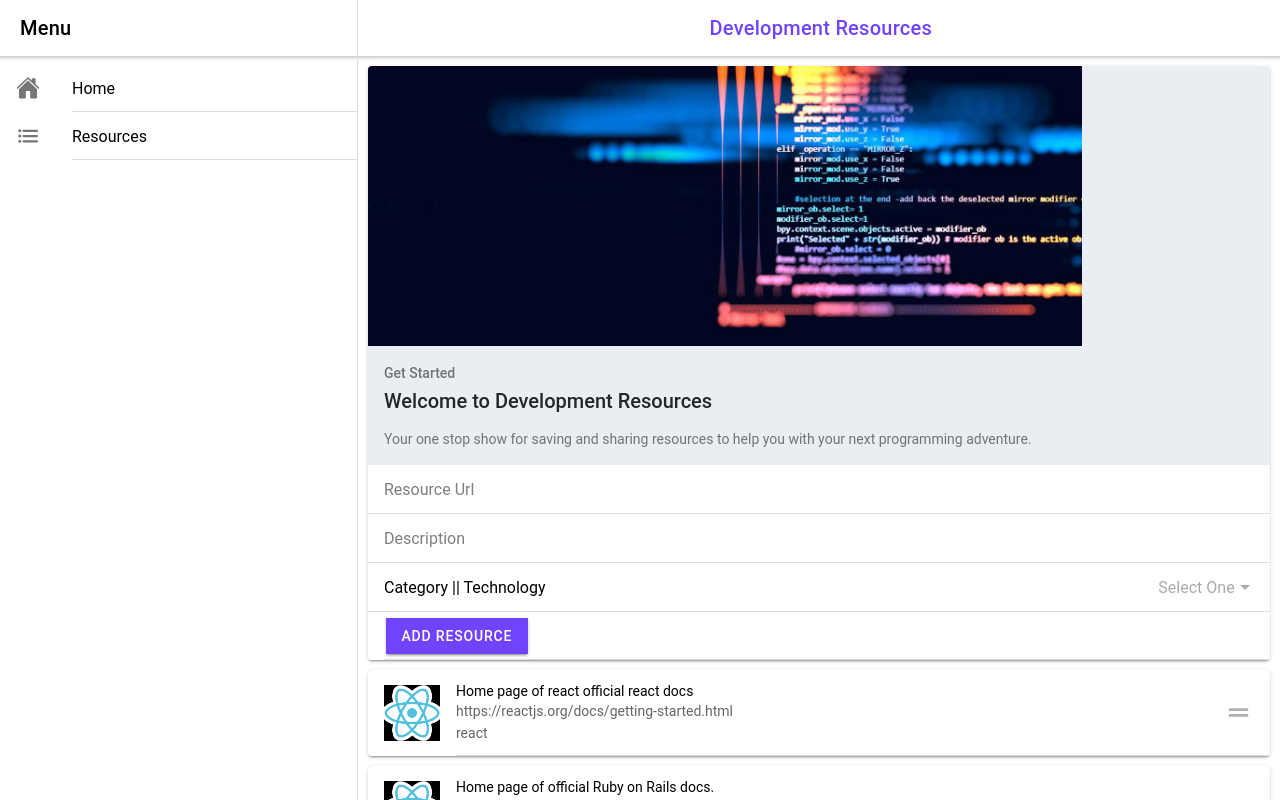
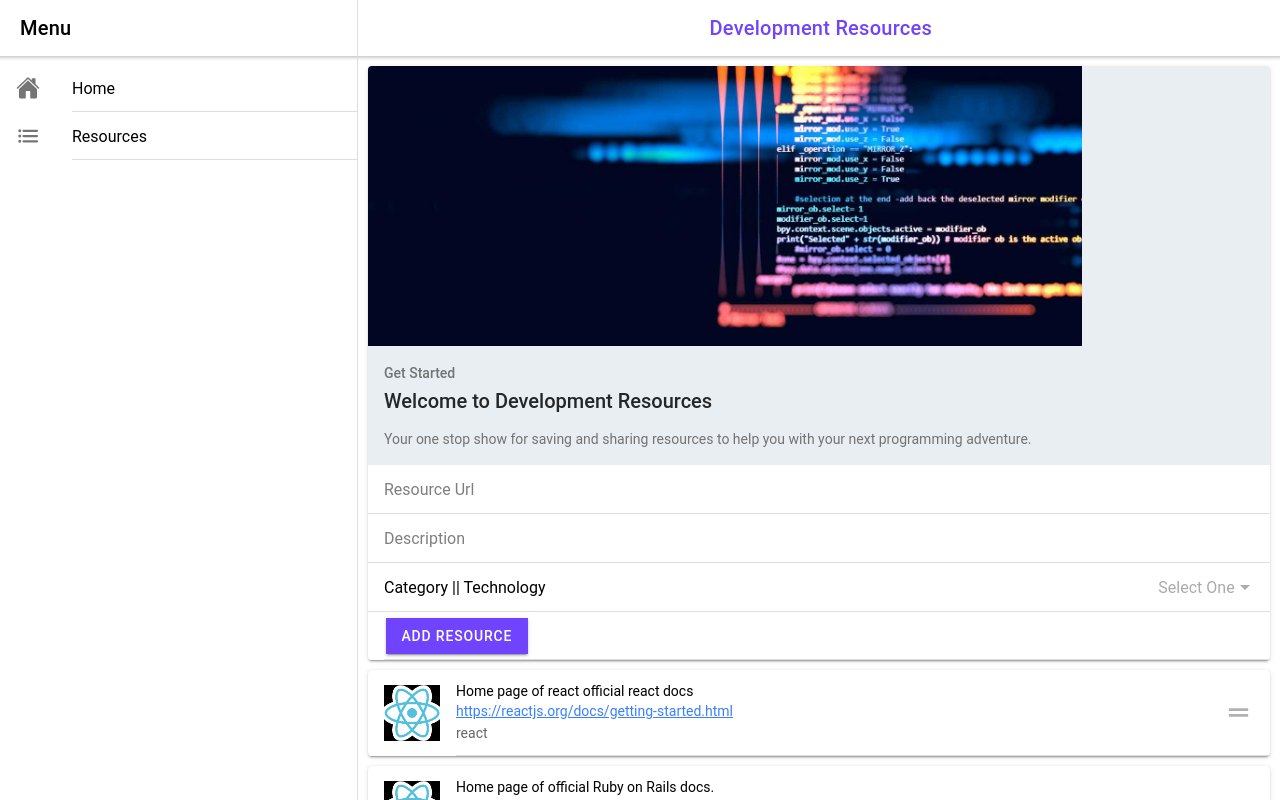
Before and after one commit to wgeorge1990/dev-resources-ionic-react-app, a React (Create React App) app: page /home in a window 1280 px wide. Built offline with nearby package versions, Linux system fonts and the light colour scheme; data requests are answered from the project's data file.

Commit message:
updated home source cards to match list cards

```diff
--- a/src/pages/Home.jsx
+++ b/src/pages/Home.jsx
@@ -132,13 +132,12 @@ const HomePage = (props) => {
                   <IonThumbnail slot="start">
                     <IonImg src={require("../images/download.png")} />
                   </IonThumbnail>
-
                   <IonLabel>
                     <h3>
                       {resource.description}
                     </h3>
                     <p>
-                        {resource.url}
+                      <a href={`${resource.url}`} target="_blank">{resource.url}</a>
                     </p>
                     <p>
                       {resource.category}
--- a/src/pages/List.jsx
+++ b/src/pages/List.jsx
@@ -46,6 +46,7 @@ const Resources = (props) => {
   const handleSearch = (event) => {
       setSearchTerm(event.target.value)
   }
+
   //Function that handles filtering the resources props that are passed down from app, based on the searchTerm state saved via setSearchTermHook
   const searchedResources = props.resources.filter(resource =>
     resource.description.toLowerCase().includes(searchTerm) ||
```
Lines whose indentation alone changed are shown as unchanged.
